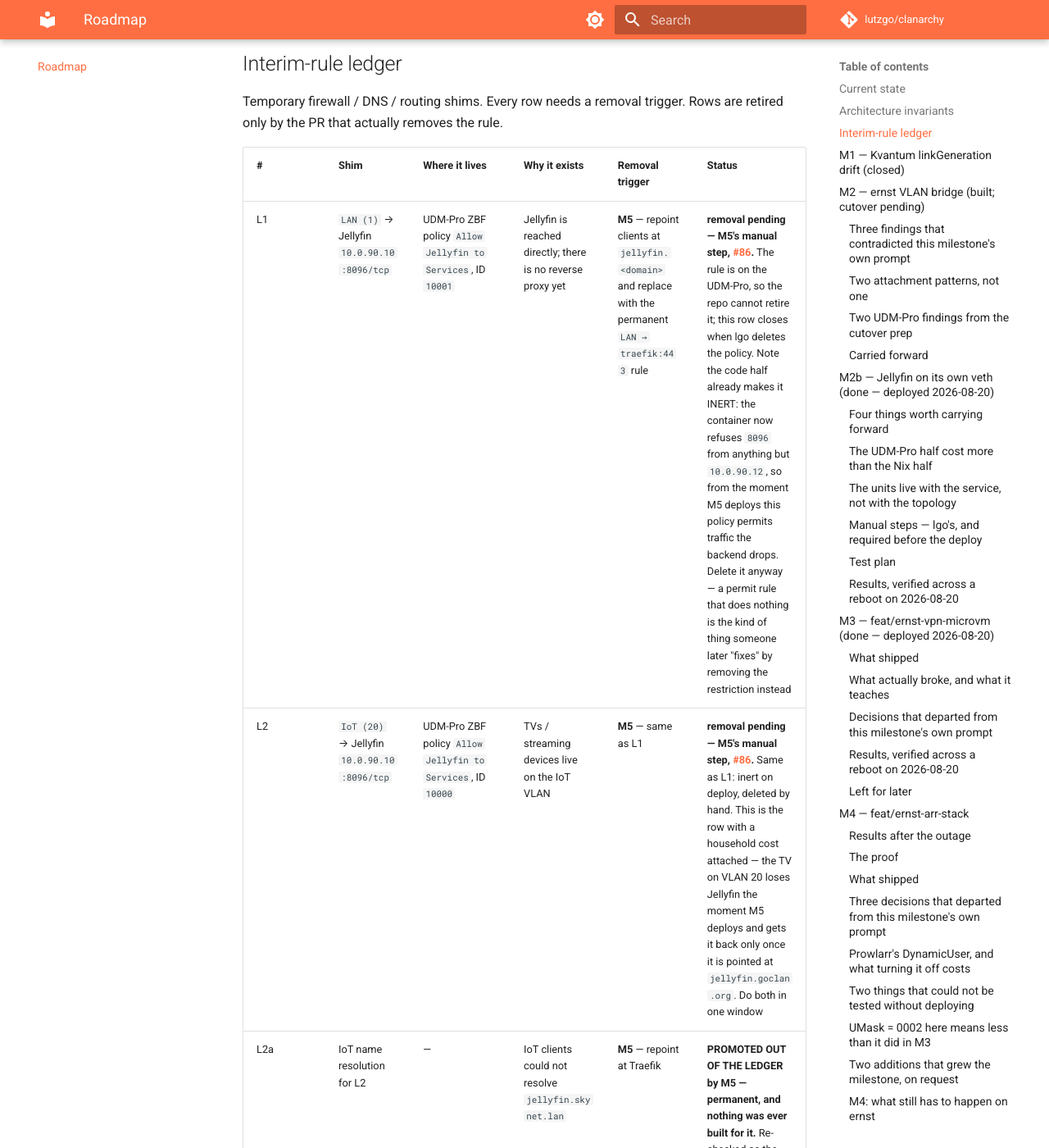
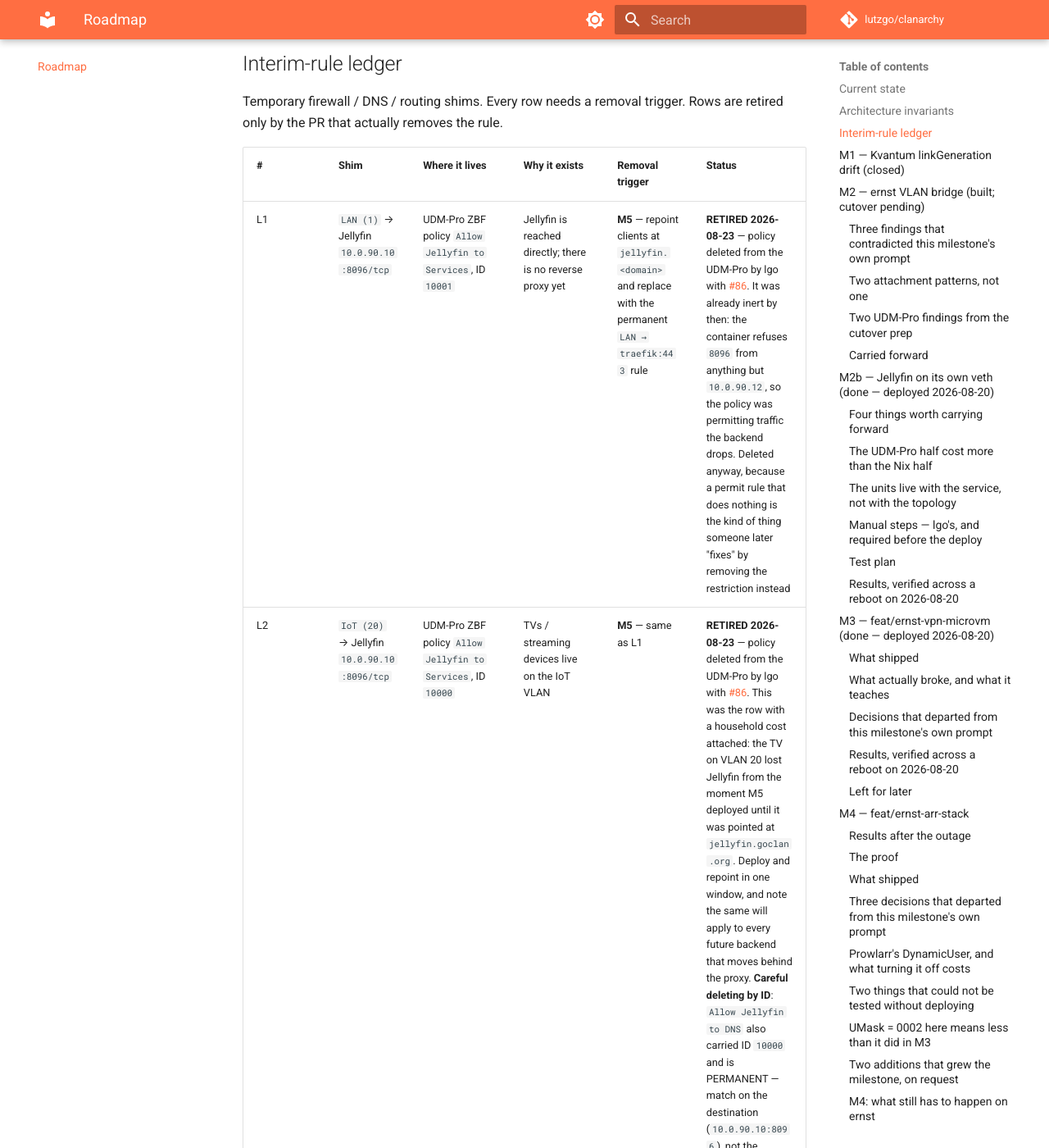
Before and after one commit to lutzgo/clanarchy, an MkDocs documentation site: the page built from docs/roadmap.md, in a window 1280 px wide and 1400 px high, scrolled down 6514 px. Shown: the whole window at 82% size. Built offline with MkDocs 1.6.1 and Material for MkDocs 9.7.7, drawn with Linux system fonts in a browser that asks for light colours; comment, search, counter and statistics services are not loaded; some of the changed text lies outside the part shown.

Commit message:
Close M5: deployed, proven, L1 and L2 retired
Wildcard issued over DNS-01 (Validations succeeded 2026-08-23 18:22:45,
one bundled SAN cert for goclan.org + *.goclan.org). Jellyfin reachable
by name over TLS from LAN and IoT; sonarr.goclan.org returns 403 from
IoT, which is the ipAllowList answering rather than a timeout — the
distinction that proves the middleware and not the firewall is doing it.
Backends answer Traefik and nothing else. Transcoding through the proxy
verified on a TV client, which is the check that matters most: chunked
transfer and long-lived connections are where reverse proxies break
first and nothing earlier in the test plan touches them.

L1 and L2 retired — the UDM-Pro policies are deleted, so the rows close
here rather than merely being marked inert.

Records that four of the five rounds this milestone cost were the
UDM-Pro, not the Nix half. M6 and M8 add rules to the same zone.

Co-Authored-By: Claude Opus 5 <noreply@anthropic.com>
Claude-Session: https://claude.ai/code/session_01Q9Jsv7NJtbWARreZyDXjKM

```diff
--- a/docs/roadmap.md
+++ b/docs/roadmap.md
@@ -48,7 +48,7 @@ Verified against the repo on 2026-08-20 (`main` @ `f9b305e`).
 | M2b — Jellyfin on its own veth | **done — deployed 2026-08-20** | [#82](https://github.com/lutzgo/clanarchy/pull/82) | Jellyfin on `10.0.90.10` via MAC-pinned veth `vb-jellyfin`, VLAN 90. **L3 retired.** Survived a reboot: `br0`'s pinned MAC reproduced at first boot-time creation, the VLAN race won by networkd, `/srv/state/jellyfin` intact through the rollback, `clanarchy-impermanence-check` green. The Nix half deployed first try; the [UDM-Pro half took five rounds](#the-udm-pro-half-cost-more-than-the-nix-half) and disproved M2's Connection-State finding. [M2b](#m2b-jellyfin-on-its-own-veth-done-deployed-2026-08-20) |
 | M3 — VPN microvm + qBittorrent | **done — deployed 2026-08-20** | [#83](https://github.com/lutzgo/clanarchy/pull/83) | `wg-qbittorrent` on the microvm tier: tap on VLAN 90, IVPN wg-quick tunnel, guest-side nftables killswitch. **Killswitch proven**: with wg0 down the guest emitted zero packets and DNS failed rather than leaking. **Hardlink chain proven**, with a negative control — `UMask=0002` is what M4 depends on. Three things had to be fixed after the first deploy: wg-quick wins any routing-rule priority race, a tmpfiles/oneshot contradiction in `jellyfin.nix` had been silently resetting the media directory modes since M2b, and the UDM-Pro policy editor has two Port sections. [M3](#m3-featernst-vpn-microvm-done--deployed-2026-08-20) |
 | M4 — arr stack | **done — deployed, proven, and survived an unplanned power cut 2026-08-21** | [#85](https://github.com/lutzgo/clanarchy/pull/85) | Prowlarr/Sonarr/Radarr in one nspawn container, `machines/ernst/containers/arr.nix`. **Departs from its own prompt on networking**: veth on br0 / VLAN 90 (MAC `02:00:00:90:00:05`, `10.0.90.13`) rather than the host-networking v1 the prompt described, because that prompt predates M2b and `networking.nix` already names M4 as a pattern-B consumer. Consequence worth knowing: the arr reaches qBittorrent at L2 over `br0`, so **the UDM-Pro never sees that traffic** and the ZBF rule the prompt listed as a manual step does not exist — the guest's `api_clients` nftables set is the only thing enforcing it. The milestone is **not** done until the `stat` proof runs on ernst. [M4](#m4-featernst-arr-stack) |
-| M5 — Traefik | **built — deploy + UDM-Pro pending** | [#86](https://github.com/lutzgo/clanarchy/pull/86) | `machines/ernst/containers/traefik.nix`: nspawn container on `vb-traefik`, VLAN 90, MAC `02:00:00:90:00:04` → `10.0.90.12`. One wildcard `*.goclan.org` over ACME DNS-01 at Cloudflare, scoped API token via clan var `traefik-acme`, store on `zdata` at `/srv/state/traefik`. Routes: jellyfin (no middleware, ever) + prowlarr/sonarr/radarr behind the interim `mgmt-only` ipAllowList (L5). **Backend bypass hardening is mechanism (a)** — each backend's own firewall accepts its web port only from `10.0.90.12` — because Jellyfin, the arr, qBittorrent and Traefik are all ports on `br0` and their traffic never reaches the UDM-Pro, so an intra-zone ZBF rule could not see it. **Two consequences on deploy day**: direct access to `10.0.90.10:8096` and `10.0.90.13:{9696,8989,7878}` stops working immediately, so TV clients must move to `jellyfin.goclan.org` in the same window; and the ACME propagation check queries `1.1.1.1`/`9.9.9.9` directly, which a UDM-Pro DNS-interception rule would silently break. [M5](#m5-featernst-traefik) |
+| M5 — Traefik | **done — deployed 2026-08-23, proven 2026-08-24** | [#86](https://github.com/lutzgo/clanarchy/pull/86) | `machines/ernst/containers/traefik.nix`: nspawn container on `vb-traefik`, VLAN 90, MAC `02:00:00:90:00:04` → `10.0.90.12`. One wildcard `*.goclan.org` over ACME DNS-01 at Cloudflare, scoped API token via clan var `traefik-acme`, store on `zdata` at `/srv/state/traefik`. Routes: jellyfin (no middleware, ever) + prowlarr/sonarr/radarr behind the interim `mgmt-only` ipAllowList (L5). **Backend bypass hardening is mechanism (a)** — each backend's own firewall accepts its web port only from `10.0.90.12` — because Jellyfin, the arr, qBittorrent and Traefik are all ports on `br0` and their traffic never reaches the UDM-Pro, so an intra-zone ZBF rule could not see it. **Two consequences on deploy day**: direct access to `10.0.90.10:8096` and `10.0.90.13:{9696,8989,7878}` stops working immediately, so TV clients must move to `jellyfin.goclan.org` in the same window; and the ACME propagation check queries `1.1.1.1`/`9.9.9.9` directly, which a UDM-Pro DNS-interception rule would silently break. [M5](#m5-featernst-traefik) |
 | M6 — monitoring | **open** | — | [M6](#m6-featmonitoring) |
 | M7 — Authelia | **open** | — | [M7](#m7-featernst-authelia) |
 | M8 — Tvheadend / SAT>IP live TV | **open — operator gate first** | — | Steps 1–3 (patching, UniFi, stream test) are lgo's and must clear before a session starts; the milestone dies if the FRITZ!Box's DVB-C is branding-locked. [M8](#m8-featernst-tvheadend) |
@@ -145,8 +145,8 @@ Rows are retired only by the PR that actually removes the rule.
 
 | # | Shim | Where it lives | Why it exists | Removal trigger | Status |
 |---|---|---|---|---|---|
-| L1 | `LAN (1)` → Jellyfin `10.0.90.10:8096/tcp` | UDM-Pro ZBF policy `Allow Jellyfin to Services`, ID `10001` | Jellyfin is reached directly; there is no reverse proxy yet | **M5** — repoint clients at `jellyfin.<domain>` and replace with the permanent `LAN → traefik:443` rule | **removal pending — M5's manual step, [#86](https://github.com/lutzgo/clanarchy/pull/86).** The rule is on the UDM-Pro, so the repo cannot retire it; this row closes when lgo deletes the policy. Note the code half already makes it INERT: the container now refuses `8096` from anything but `10.0.90.12`, so from the moment M5 deploys this policy permits traffic the backend drops. Delete it anyway — a permit rule that does nothing is the kind of thing someone later "fixes" by removing the restriction instead |
-| L2 | `IoT (20)` → Jellyfin `10.0.90.10:8096/tcp` | UDM-Pro ZBF policy `Allow Jellyfin to Services`, ID `10000` | TVs / streaming devices live on the IoT VLAN | **M5** — same as L1 | **removal pending — M5's manual step, [#86](https://github.com/lutzgo/clanarchy/pull/86).** Same as L1: inert on deploy, deleted by hand. This is the row with a household cost attached — the TV on VLAN 20 loses Jellyfin the moment M5 deploys and gets it back only once it is pointed at `jellyfin.goclan.org`. Do both in one window |
+| L1 | `LAN (1)` → Jellyfin `10.0.90.10:8096/tcp` | UDM-Pro ZBF policy `Allow Jellyfin to Services`, ID `10001` | Jellyfin is reached directly; there is no reverse proxy yet | **M5** — repoint clients at `jellyfin.<domain>` and replace with the permanent `LAN → traefik:443` rule | **RETIRED 2026-08-23** — policy deleted from the UDM-Pro by lgo with [#86](https://github.com/lutzgo/clanarchy/pull/86). It was already inert by then: the container refuses `8096` from anything but `10.0.90.12`, so the policy was permitting traffic the backend drops. Deleted anyway, because a permit rule that does nothing is the kind of thing someone later "fixes" by removing the restriction instead |
+| L2 | `IoT (20)` → Jellyfin `10.0.90.10:8096/tcp` | UDM-Pro ZBF policy `Allow Jellyfin to Services`, ID `10000` | TVs / streaming devices live on the IoT VLAN | **M5** — same as L1 | **RETIRED 2026-08-23** — policy deleted from the UDM-Pro by lgo with [#86](https://github.com/lutzgo/clanarchy/pull/86). This was the row with a household cost attached: the TV on VLAN 20 lost Jellyfin from the moment M5 deployed until it was pointed at `jellyfin.goclan.org`. Deploy and repoint in one window, and note the same will apply to every future backend that moves behind the proxy. **Careful deleting by ID**: `Allow Jellyfin to DNS` also carried ID `10000` and is PERMANENT — match on the destination (`10.0.90.10:8096`), not the number |
 | L2a | IoT name resolution for L2 | — | IoT clients could not resolve `jellyfin.skynet.lan` | **M5** — repoint at Traefik | **PROMOTED OUT OF THE LEDGER by M5 — permanent, and nothing was ever built for it.** Re-checked as the milestone required. The substance changes (the name IoT must resolve is now `jellyfin.goclan.org`, not `jellyfin.skynet.lan`) but the plumbing does not: M2b measured `dig @10.0.5.3` succeeding from VLAN 20, so IoT's path to Technitium works and is what serves the new name too. There is no shim here to retire and never was — the row existed to track a constraint that turned out not to exist. It stays listed only so a future milestone does not re-derive it from scratch |
 | — | `Services → DNS-Container` `:53` | UDM-Pro ZBF policy `Allow Jellyfin to DNS`, ID `10000` | The `services` zone is isolated by default, so the container could not resolve at all | **permanent** — not interim, listed here only so it is not mistaken for one | created by M2b. `Services → External` was predicted to be needed too and **was not** — it already passed. M5 leans on both: Traefik resolves through Technitium, and reaches Let's Encrypt and Cloudflare's API through External |
 | — | `LAN (1)` + `IoT (20)` + `Servers (50)` → traefik `10.0.90.12:80,443/tcp` | UDM-Pro ZBF policy `Allow Traefik`, ID `10006` | **This is the rule M5 exists to make possible** — one permanent rule per consumer zone, pointing at one address, replacing L1/L2 and pre-empting L4/L8 | **permanent** — every future web service is a Traefik route plus a Technitium record, and touches the UDM-Pro not at all | **created 2026-08-23** with [#86](https://github.com/lutzgo/clanarchy/pull/86). Same shape as the qBittorrent and arr rows: source zone `Internal` narrowed to the listed networks, **ports in the Destination card** (the source card has a Port section too and it is the one you see first), `Auto Allow Return Traffic` ticked. **`80` is in the list on purpose**: Traefik's `:80` entryPoint serves nothing but a 308 to `:443`, and permitting only 443 would leave that listener unreachable. Two things cost a round each — see the note below |
@@ -1161,7 +1161,24 @@ Constraints:
 
 ---
 
-## M5 — `feat/ernst-traefik` (built — deploy + UDM-Pro pending)
+## M5 — `feat/ernst-traefik` (done — deployed 2026-08-23, proven 2026-08-24)
+
+**Outcome.** Wildcard certificate issued by Let's Encrypt over DNS-01
+(`Validations succeeded` 2026-08-23 18:22:45, one bundled SAN cert for
+`goclan.org, *.goclan.org`). Jellyfin reachable by name over TLS from the LAN
+and from IoT; `sonarr.goclan.org` returns **403** from IoT — the `mgmt-only`
+ipAllowList answering, not a timeout, which is the distinction that proves the
+middleware rather than the firewall is doing it. Backends reachable from
+Traefik (`10.0.90.10:8096` → 200, `10.0.90.13:8989` → 302 login redirect) and
+from nowhere else. **L1 and L2 deleted.** Transcoding through the proxy
+verified on a TV client — the check that matters most, because chunked
+transfer and long-lived connections are where reverse proxies break first and
+nothing earlier in the test plan touches them.
+
+**Five rounds, and four of the five were the UDM-Pro** — the DHCP reservation,
+the destination zone, the source list, with the DNS-01 negative cache the only
+one that was not. That is almost exactly M2b's ratio. M6 and M8 add rules to
+this same zone: read the four bullets below before opening the policy editor.
 
 **Built in [#86](https://github.com/lutzgo/clanarchy/pull/86).** What the code
 does, and where it answered a question the prompt left open:
```
